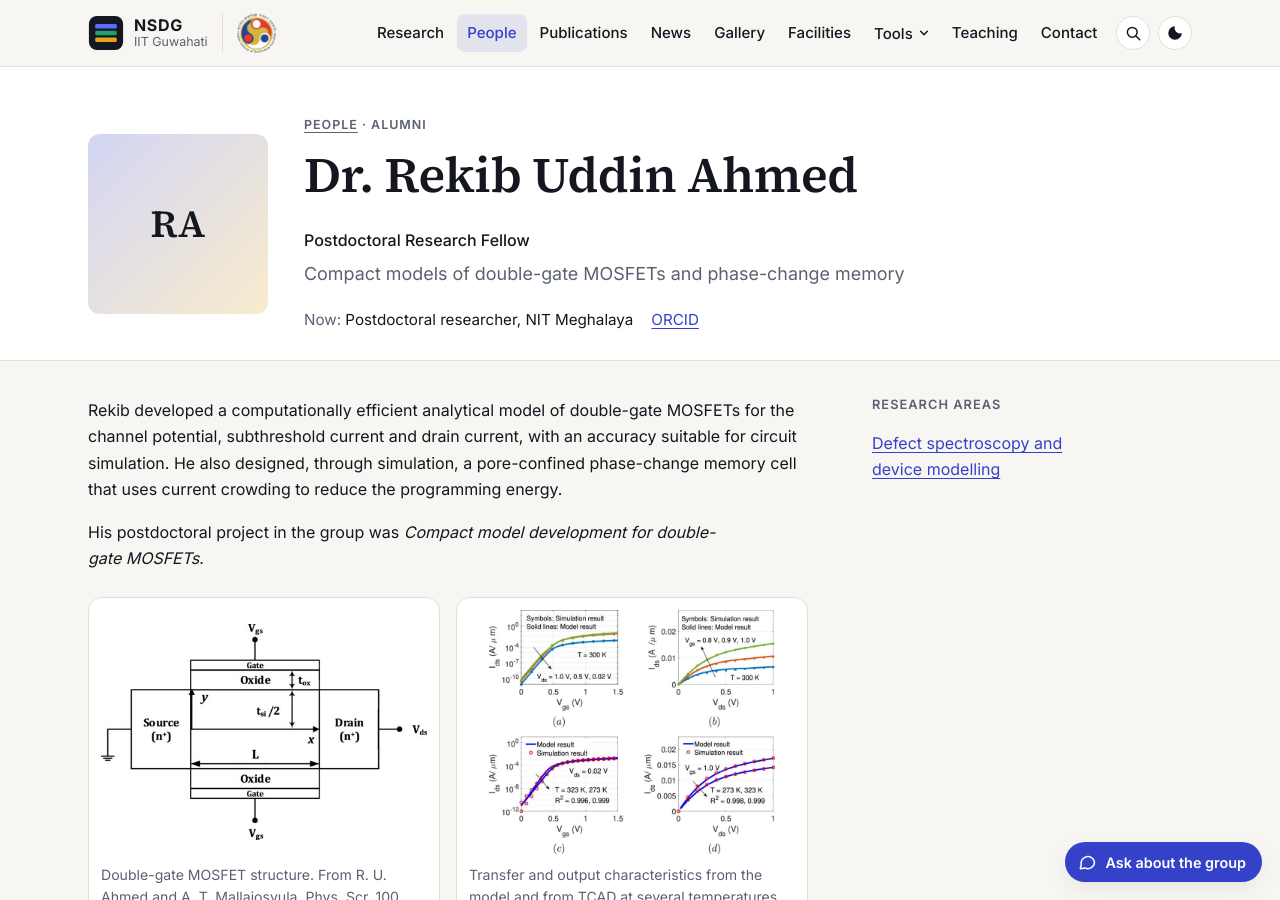
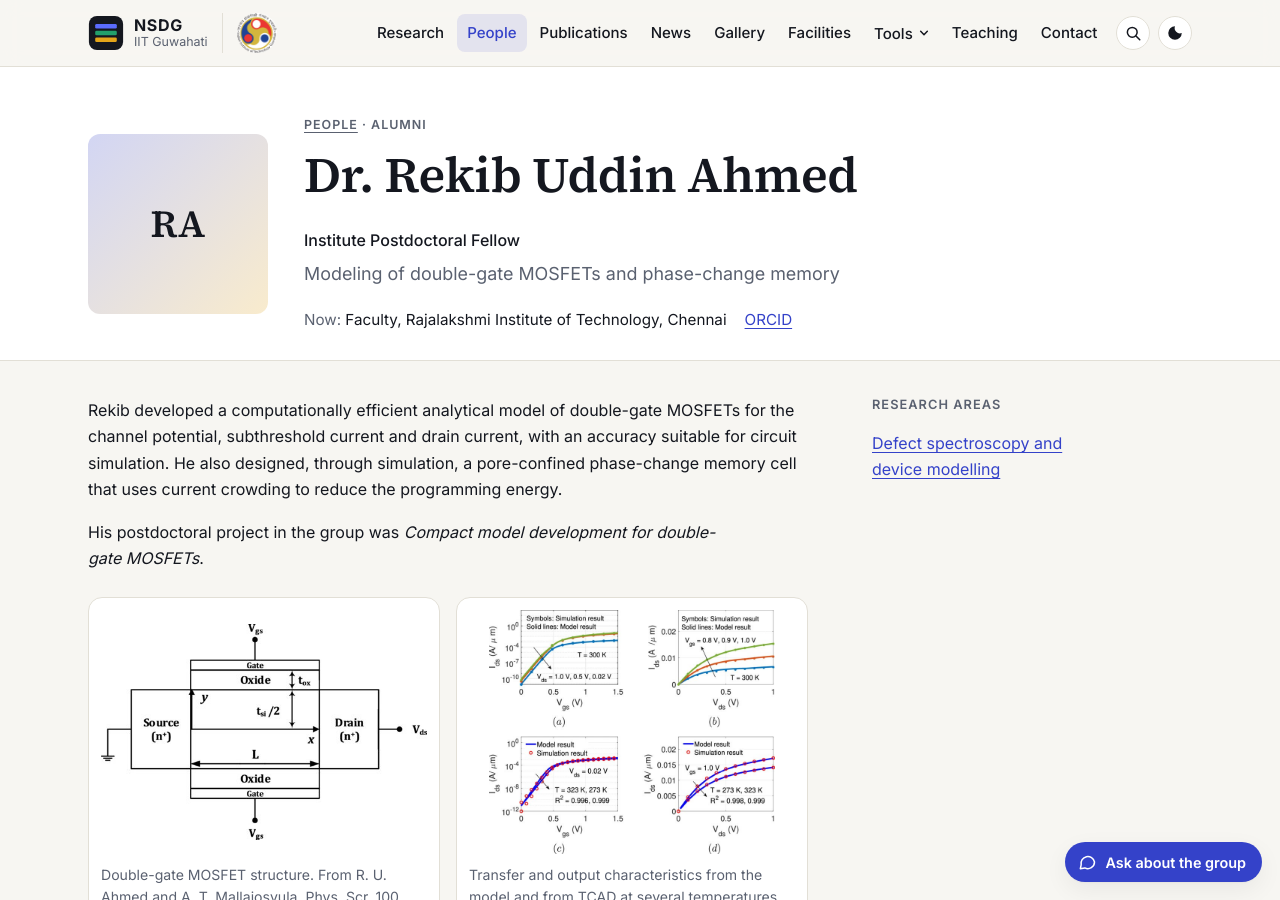
Before and after one commit to nsdg-iitg/nsdg-iitg.github.io, a Jekyll site: the page built from _people/rekib-uddin-ahmed.md, in a window 1280 px wide and 900 px high. Built offline with Jekyll 4.4.1, drawn with Linux system fonts in a browser that asks for light colours.

Commit message:
Profile update: Dr. Rekib Uddin Ahmed

```diff
--- a/_people/rekib-uddin-ahmed.md
+++ b/_people/rekib-uddin-ahmed.md
@@ -1,10 +1,10 @@
 ---
 name: "Dr. Rekib Uddin Ahmed"
-role: "Postdoctoral Research Fellow"
+role: "Institute Postdoctoral Fellow"
 category: alumni
 order: 3
-now: "Postdoctoral researcher, NIT Meghalaya"
-topic: "Compact models of double-gate MOSFETs and phase-change memory"
+now: "Faculty, Rajalakshmi Institute of Technology, Chennai"
+topic: "Modeling of double-gate MOSFETs and phase-change memory"
 areas: [trap-analysis-modelling]
 links:
   orcid: "https://orcid.org/0000-0003-2645-517X"
```
